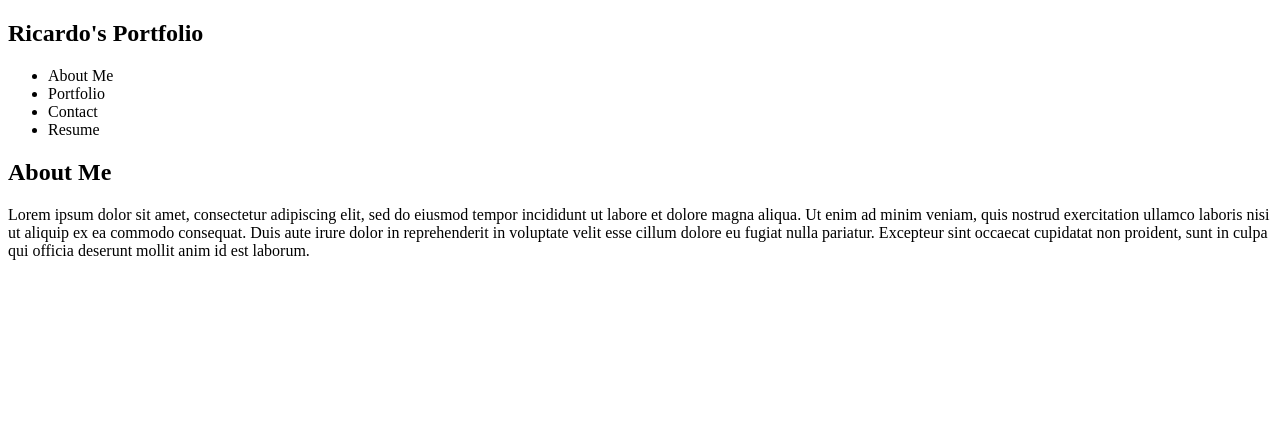
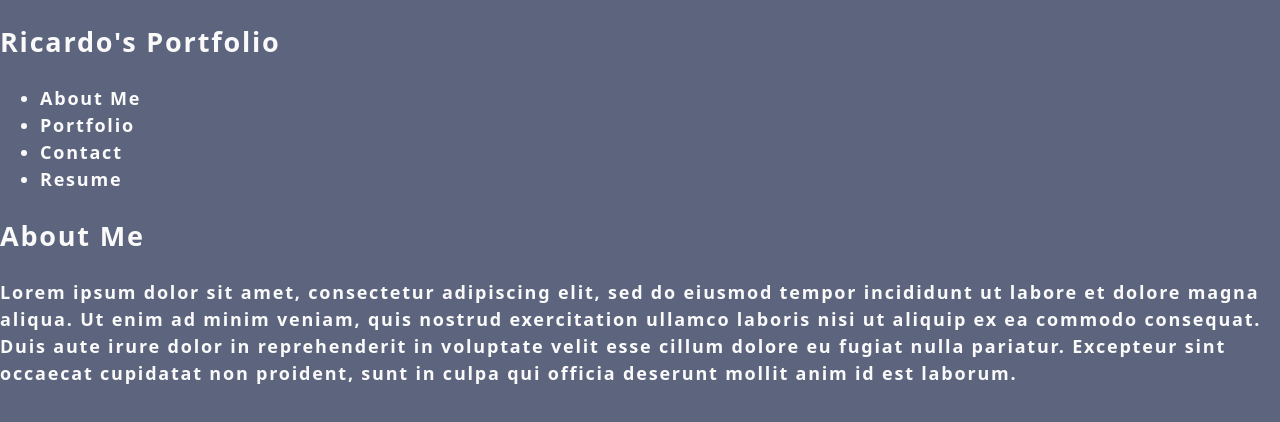
Before and after one commit to Alb-rod27/My-React-Portfolio, a React (Create React App) app: page / in a window 1280 px wide. Shown: the top 422 px of the page. Built offline with nearby package versions, Linux system fonts and the light colour scheme.

Commit message:
adding styling

```diff
--- a/src/index.css
+++ b/src/index.css
@@ -1,4 +1,43 @@
+mmin {
+	margin: 0 auto;
+	max-width: 90%;
+  padding: 50px 30px;
+}
+:root {
+  --primary: #8c54ff;
+  --secondary: #F3A847;
+  --tertiary: #B12704;
+  --light: #fafafa;
+  --dark: #5d657e;
+  --darker: #111111;
+  --error: rgb(228, 46, 1);
+  --spacing-one: calc(1rem * 0.5);
+  --spacing-two: calc(1rem);
+  --spacing-five: calc(2.5rem);
 
+}
+
+* {
+  box-sizing: border-box;
+}
+
+html,
+body {
+  min-height: 100%;
+}
+
+body {
+  margin: 0;
+  padding: 0;
+  font-weight: 600;
+  line-height: 1.5;
+  font-size: 18px;
+  letter-spacing: .1em;
+  background: var(--dark);
+  color: var(--light);
+  font-family: 'system-ui';
+
+}
 
 
 
```
